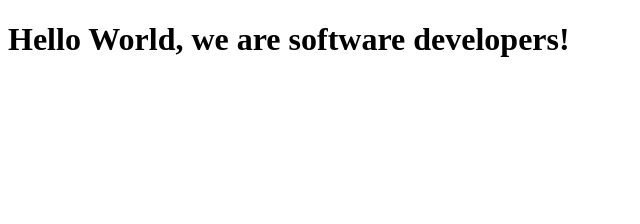
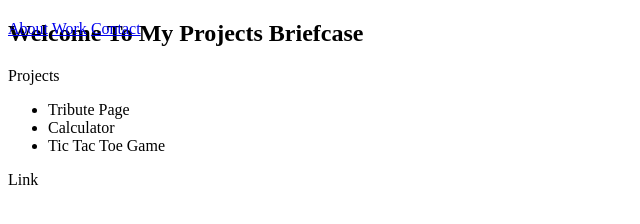
Before and after one commit to apardov/MicroversTrials, a plain HTML site: page index.html in a window 1280 px wide. Shown: the whole page, without its empty margins (0-640 px from the left). Drawn offline with Linux system fonts and the light colour scheme.

Commit message:
final change

```diff
--- a/css/style.css
+++ b/css/style.css
@@ -0,0 +1,9 @@
+@media (max-width: 28.75em) {
+    .nav {
+      justify-content: center;
+    }
+  }
+
+  header {
+    position: fixed;
+  }
--- a/index.html
+++ b/index.html
@@ -5,23 +5,27 @@
     <title>Fork Me! FCC: Test Suite Template</title>
     <link rel="stylesheet" href="css/style.css">
   </head>
+  <body>
+    <header>
+    <nav id="navbar">
+      <a href="#about">About</a>
+      <a href="#work">Work</a>
+      <a href="#contact">Contact</a>
+    </nav>
+    </header>
+    <section id="welcome-section">
+      <h1>Welcome To My  Projects Briefcase</h1>
+    </section>
+    <section id="projects">Projects
+<ul>
+        <li class="project-tile"> Tribute Page</li>
+        <li class="project-tile"> Calculator</li>
+        <li class="project-tile"> Tic Tac Toe Game</li>
+      </ul>
 
-  <body>
-    <h1>Hello World, we are software developers!</h1>
-    <script src="https://cdn.freecodecamp.org/testable-projects-fcc/v1/bundle.js"></script>
+      <a id="profile-link" target="_blank">Link</a>
 
-    <!--
+    </section>
 
-    Hello Camper!
-
-    For now, the test suite only works in Chrome!
-    Please read the README below in the JS Editor before beginning.
-    Feel free to delete this message once you have read it.
-    Good luck and Happy Coding!
-
-    - The freeCodeCamp Team
-
-    -->
-    <script  src="js/index.js"></script>
   </body>
 </html>
```
